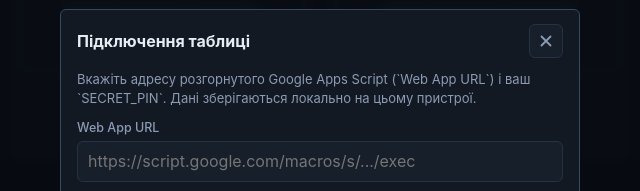
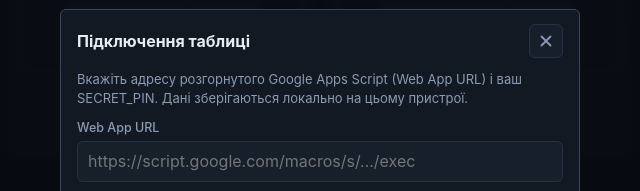
Before and after one commit to Vlad-warlock/tasks-pwa, a plain HTML site: page index.html in a window 1280 px wide. Shown: the part 204-395 px from the top of the page, 320-960 px from the left. Drawn offline with Linux system fonts and the light colour scheme.

Commit message:
Remove literal backticks from settings modal hint

```diff
--- a/index.html
+++ b/index.html
@@ -196,7 +196,7 @@
       </div>
 
       <form id="settingsForm" class="modal-body" novalidate>
-        <p class="settings-hint">Вкажіть адресу розгорнутого Google Apps Script (`Web App URL`) і ваш `SECRET_PIN`. Дані зберігаються локально на цьому пристрої.</p>
+        <p class="settings-hint">Вкажіть адресу розгорнутого Google Apps Script (Web App URL) і ваш SECRET_PIN. Дані зберігаються локально на цьому пристрої.</p>
 
         <div class="field">
           <label for="fieldApiUrl">Web App URL</label>
```
